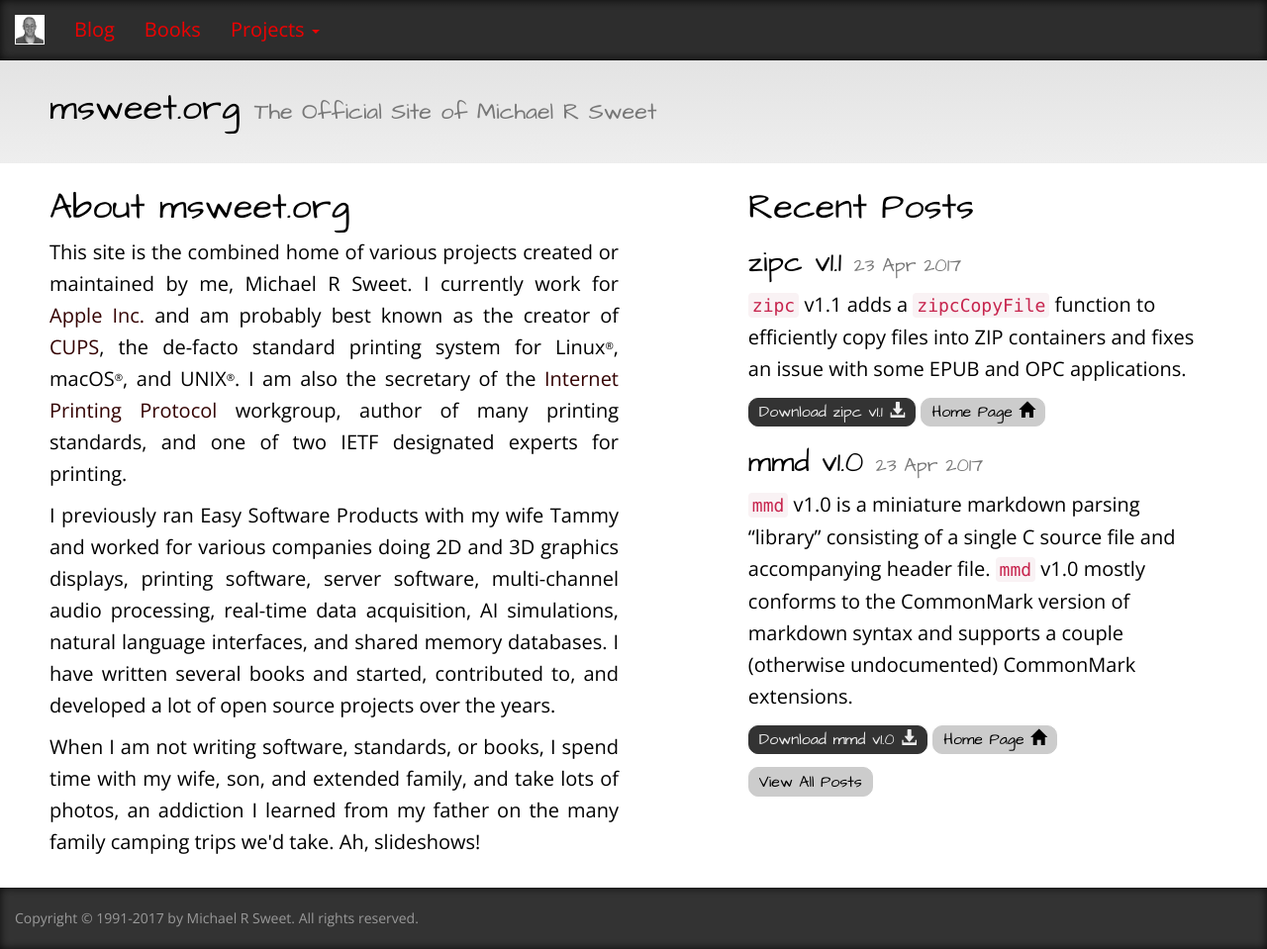
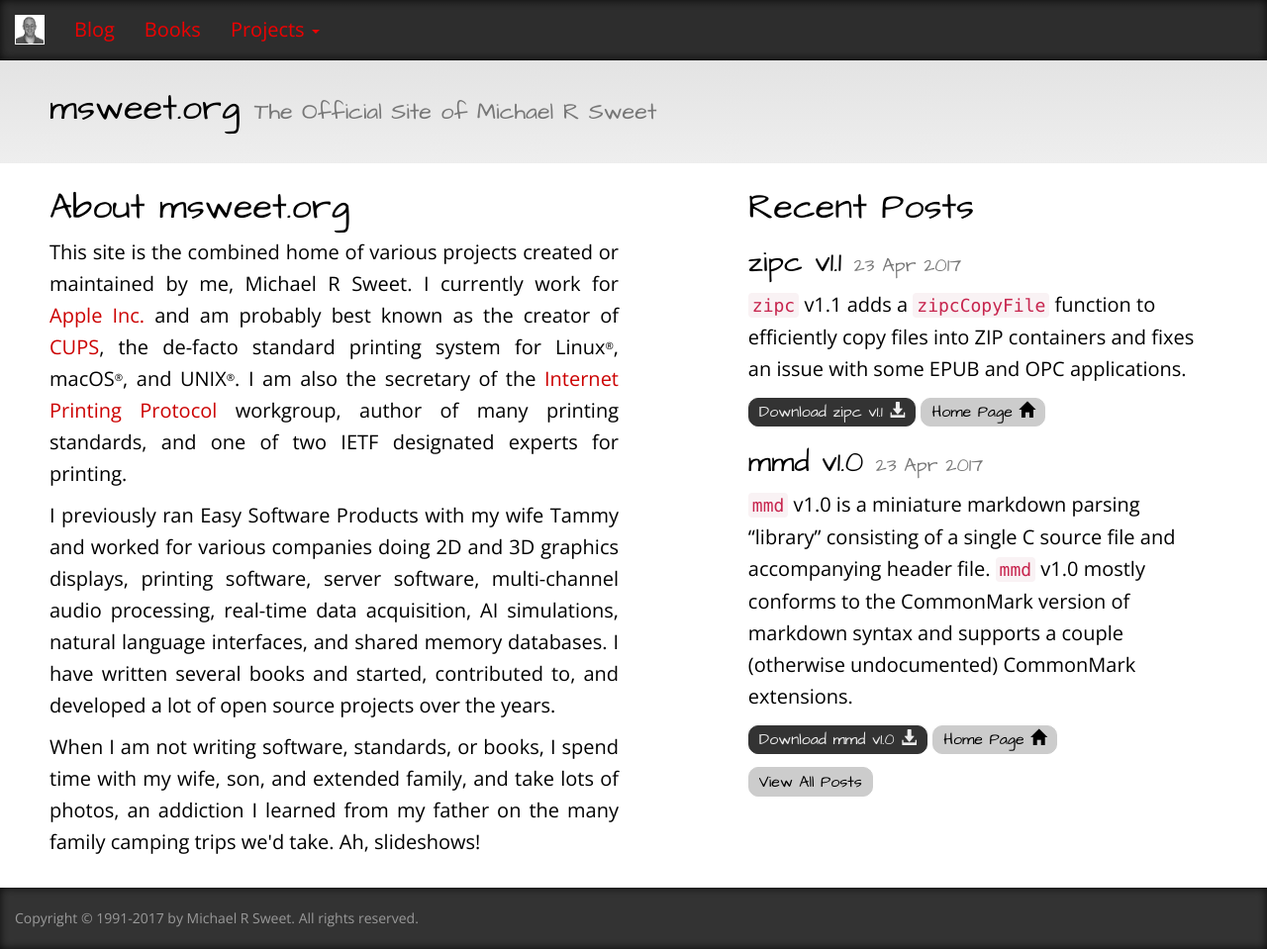
Before and after one commit to michaelrsweet/michaelrsweet.github.com, a Jekyll site: the page built from index.html, in a window 1280 px wide and 959 px high. Shown: the whole window at 99% size. Built offline with Jekyll 4.4.1, drawn with Linux system fonts in a browser that asks for light colours.

Commit message:
Update CSS for links.

```diff
--- a/css/michaelrsweet.css
+++ b/css/michaelrsweet.css
@@ -46,7 +46,7 @@ small {
 }
 
 a:link, a:visited {
-  color: #300;
+  color: #c00;
   text-decoration: none;
 }
 
```
